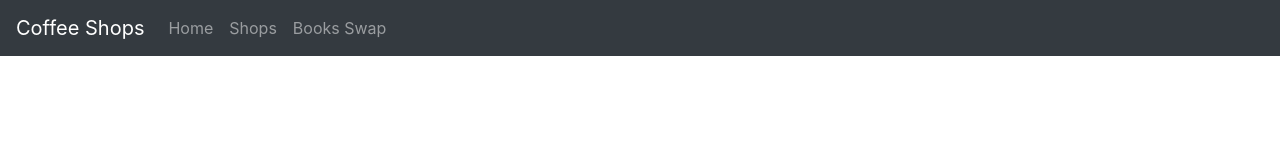
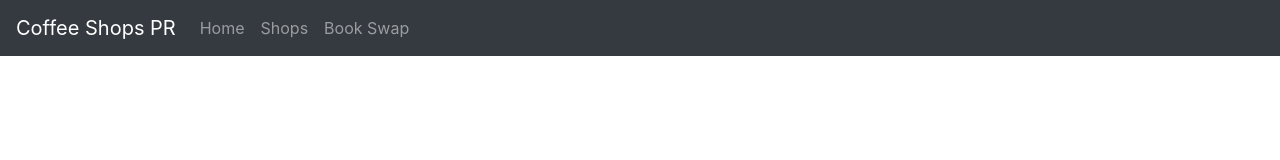
Before and after one commit to carlosrivera22/CoffeeShopsPR, a React (Create React App) app in the folder coffee-front/: page / in a window 1280 px wide. Shown: the top 160 px of the page. Built offline with nearby package versions, Linux system fonts and the light colour scheme.

Commit message:
small changes

```diff
--- a/coffee-front/src/components/Navigation/Navigation.js
+++ b/coffee-front/src/components/Navigation/Navigation.js
@@ -4,11 +4,11 @@ import { Navbar, Nav } from 'react-bootstrap';
 const Navigation = () => {
     return (
         <Navbar bg="dark" variant="dark" className="mb-3">
-            <Navbar.Brand href="#home">Coffee Shops</Navbar.Brand>
+            <Navbar.Brand href="#home">Coffee Shops PR</Navbar.Brand>
             <Nav className="mr-auto">
             <Nav.Link href="/">Home</Nav.Link>
             <Nav.Link href="/list">Shops</Nav.Link>
-            <Nav.Link href="/books">Books Swap</Nav.Link>
+            <Nav.Link href="/books">Book Swap</Nav.Link>
             </Nav>
       </Navbar>
      );
```
